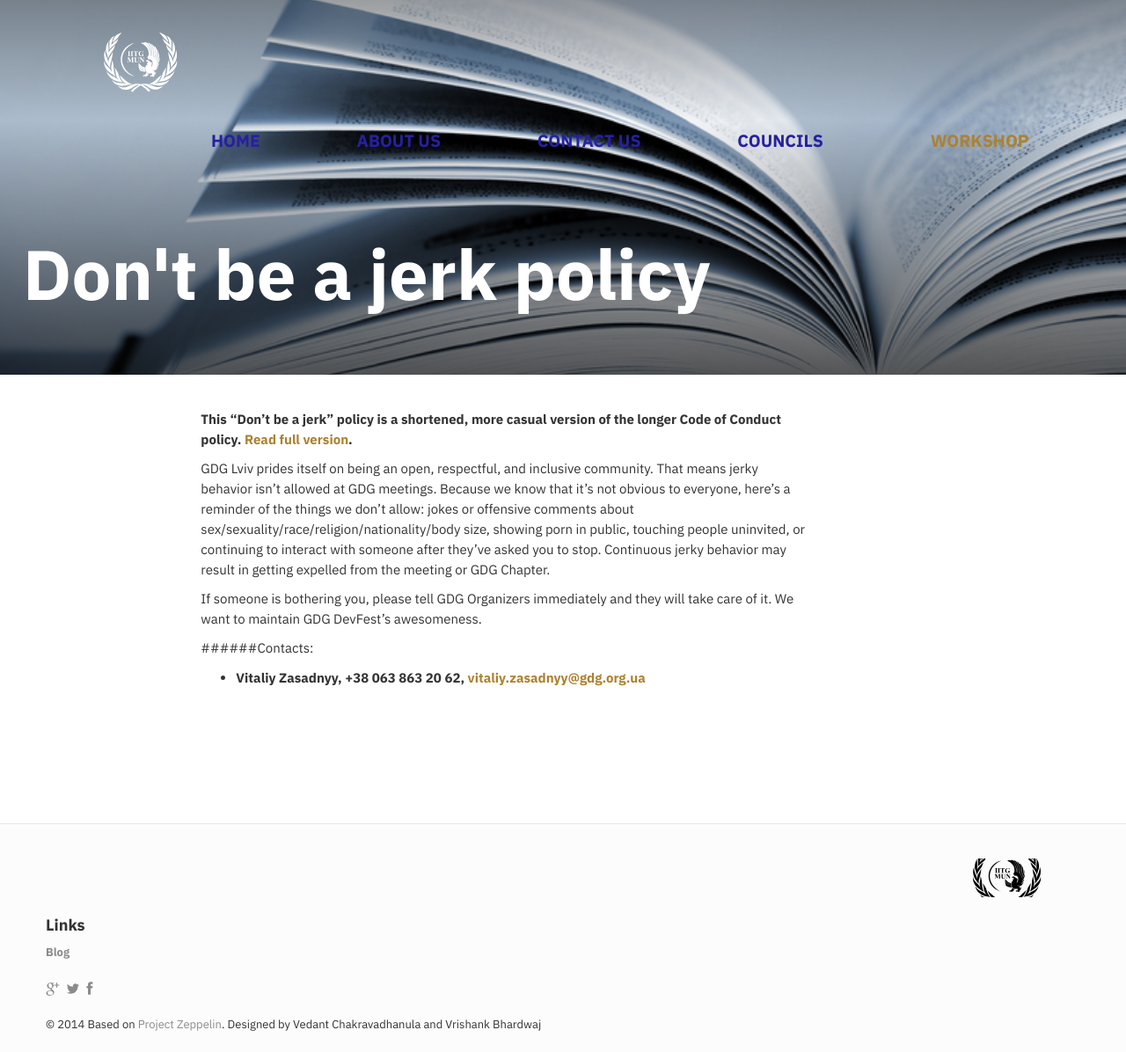
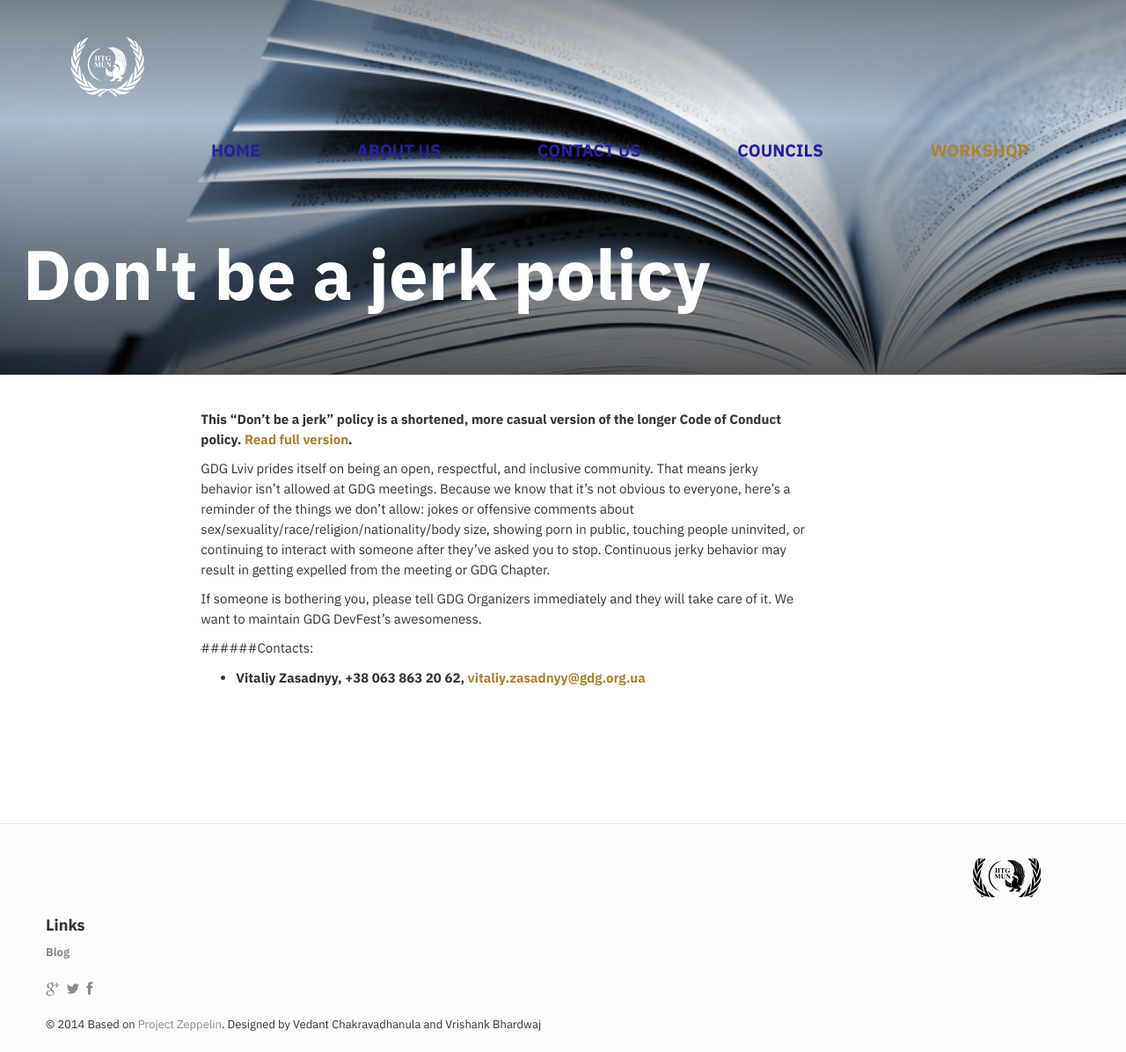
Before and after one commit to rupam170123041/IITG-MUN.github.io, a Jekyll site: the page built from cod.md, in a window 1280 px wide and 1196 px high. Shown: the whole window at 88% size. Built offline with Jekyll 4.4.1, drawn with Linux system fonts in a browser that asks for light colours; nearby versions of some CDN libraries; comment, search, counter and statistics services are not loaded.

Commit message:
logo pixels into vw & vh

```diff
--- a/css/main.css
+++ b/css/main.css
@@ -1898,8 +1898,8 @@
 .logo-header .logo {
     display: inline-block;
     float: left;
-    width: 226px;
-    height: 100px;
+    width: 11.8vw;
+    height: 9.26vh;
     margin-right: 20px;
     -webkit-transform: scale(0.7);
     -ms-transform: scale(0.7);
```
